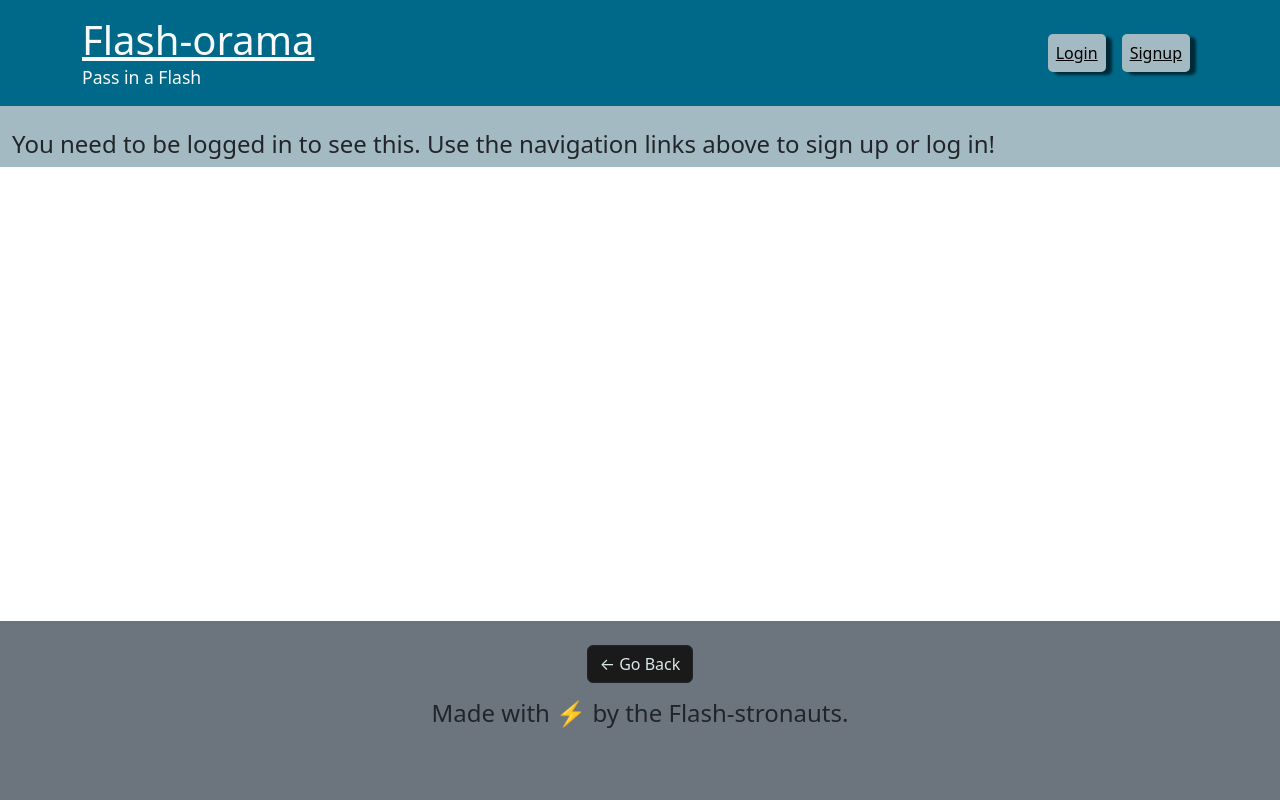
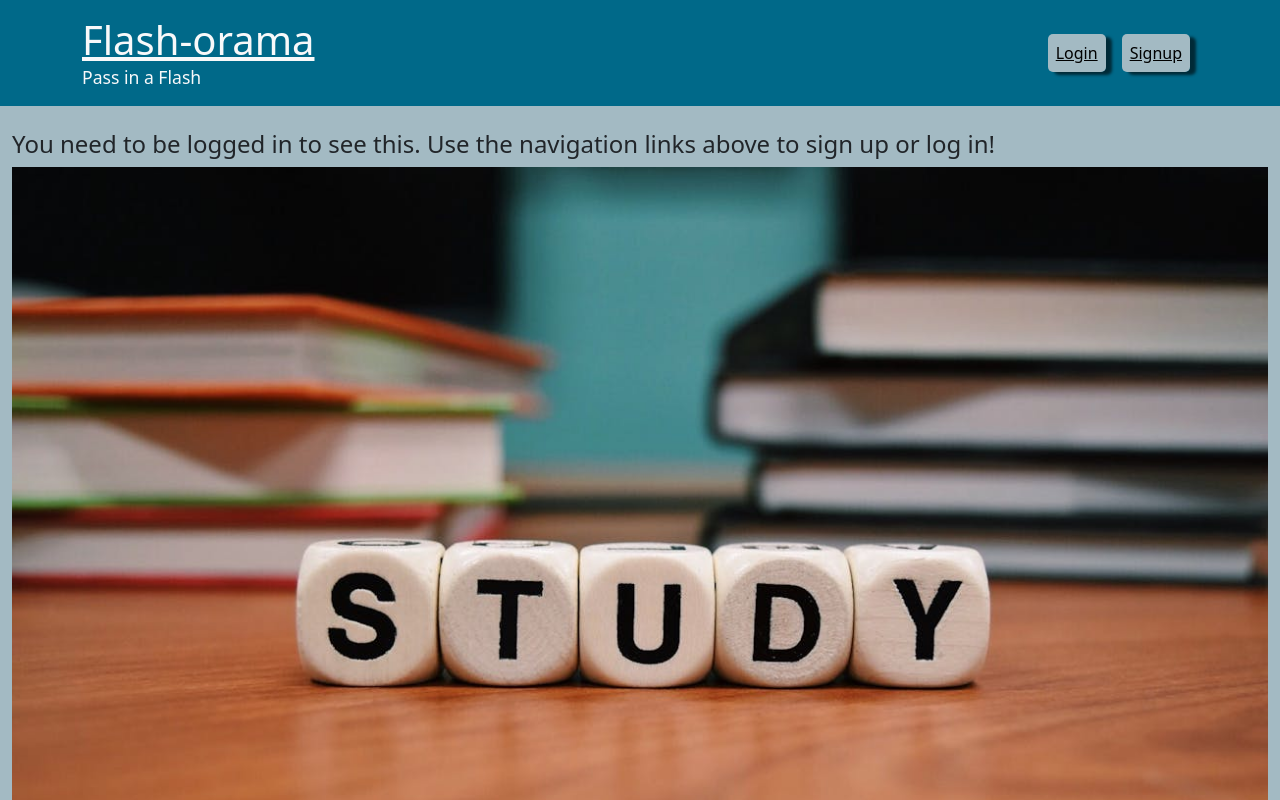
Before and after one commit to afontana405/flash-orama, a React (Vite) app in the folder client/: page /me in a window 1280 px wide. Shown: the top 800 px of the page. Built offline with nearby package versions, Linux system fonts and the light colour scheme; no server answers.

Commit message:
added graphic to homepage

```diff
--- a/client/src/App.css
+++ b/client/src/App.css
@@ -23,6 +23,13 @@
 }
 .bgflipcard {
   background-color: var(--card) !important;
+}
+
+.studying{
+  background-image: url(./assets/Studying.jpg);
+  background-position: center;
+  background-repeat: no-repeat;
+  background-size: contain;
 }
 .navbar{
   background-color: var(--primary);
--- a/client/src/pages/Profile.jsx
+++ b/client/src/pages/Profile.jsx
@@ -4,6 +4,7 @@ import { useQuery } from '@apollo/client';
 import ThoughtForm from '../components/ThoughtForm';
 import ThoughtList from '../components/ThoughtList';
 // import FlipCard from '../components/FlipCard';
+import studying from "../assets/Studying.jpg"
 
 
 import { QUERY_USER, QUERY_ME } from '../utils/queries';
@@ -31,10 +32,15 @@ console.log(data);
 
   if (!user?.username) {
     return (
+      <>
       <h4>
         You need to be logged in to see this. Use the navigation links above to
         sign up or log in!
       </h4>
+      <div className='studying'>
+    <img src={studying} className="img-fluid" alt="" />
+      </div>
+      </>
     );
   }
 const handleEditClick = (card)=>{
```
Also changed, not shown: client/src/assets/Studying.jpg (added).
